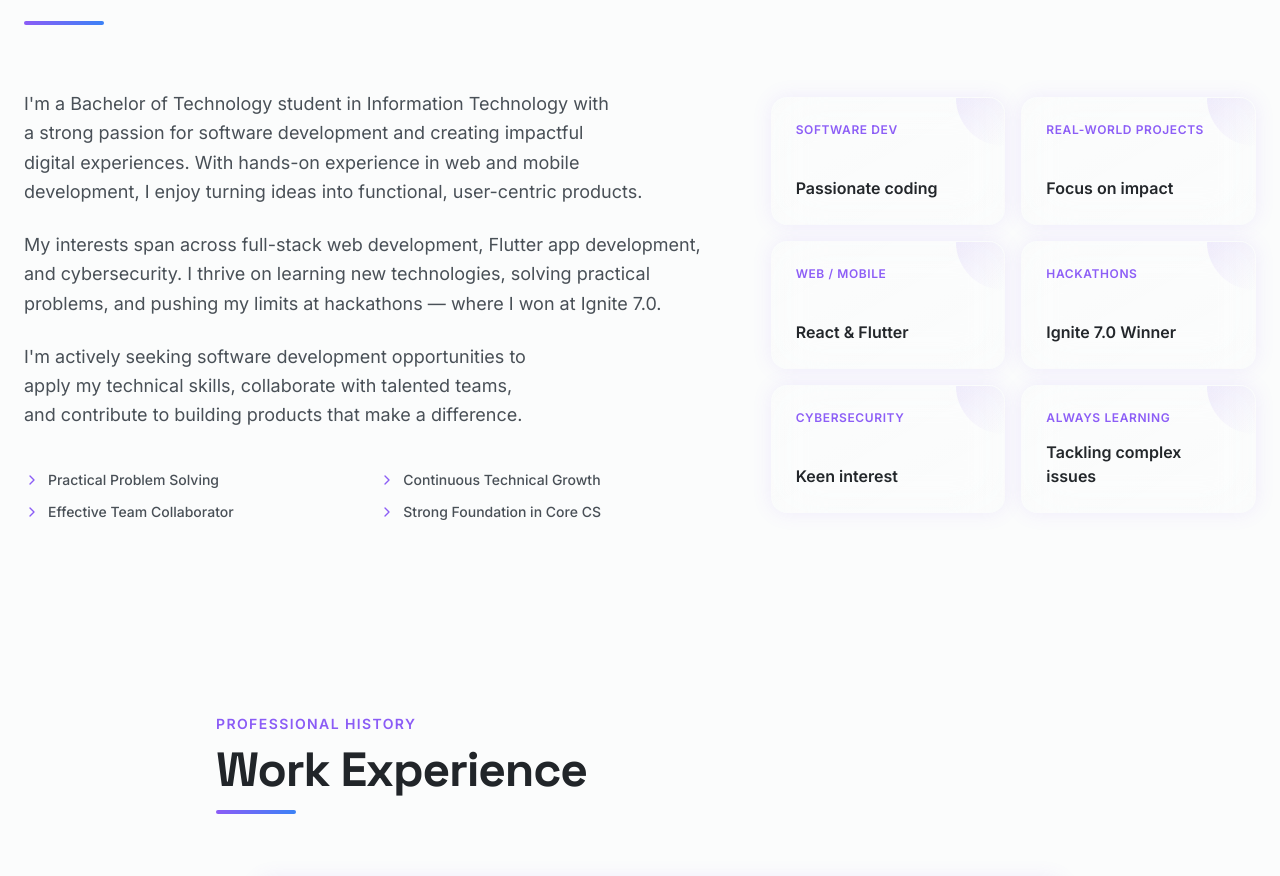
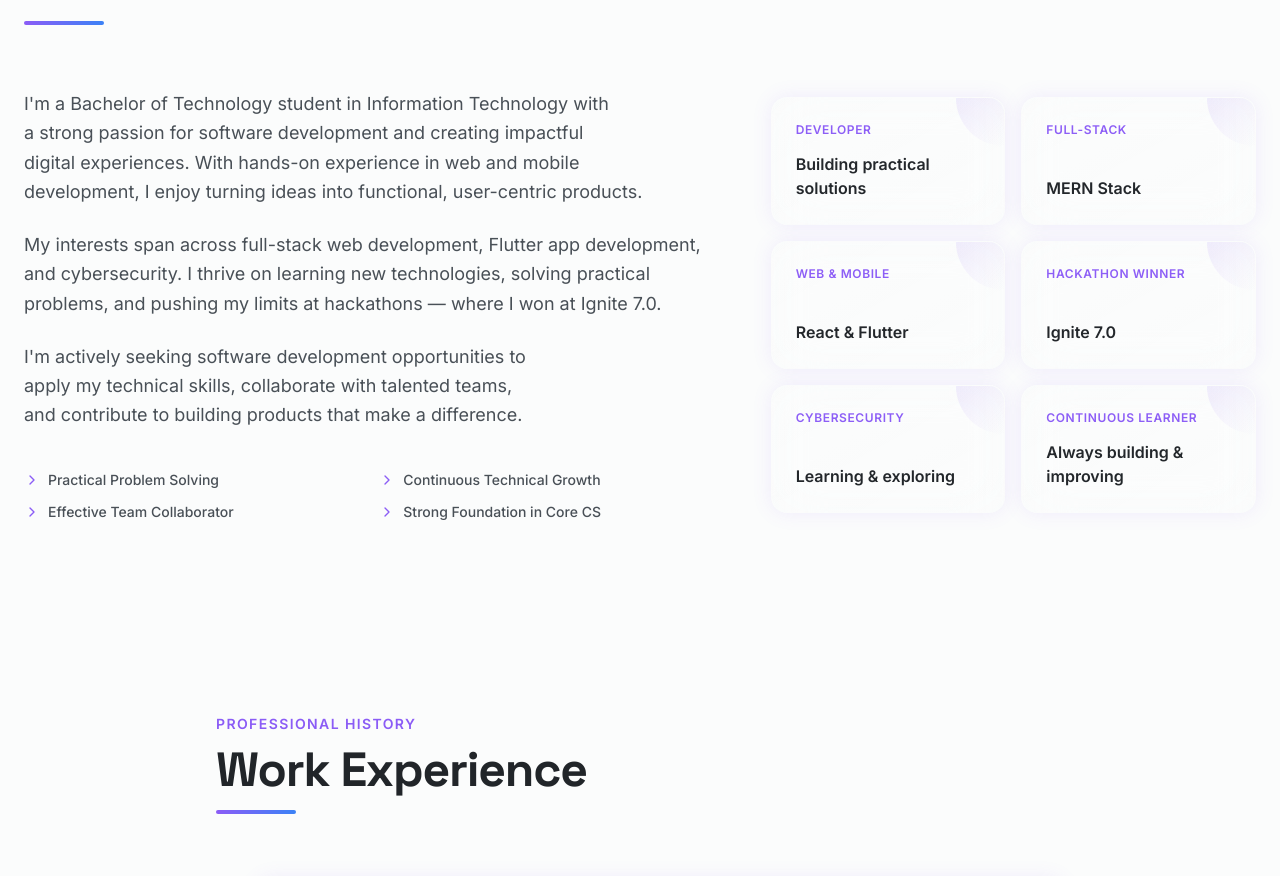
Before and after one commit to krishbhanushali1/Krish-Portfolio, a React (Vite) app: page / in a window 1280 px wide. Shown: the part 971-1847 px from the top of the page. Built offline with nearby package versions, Linux system fonts and the light colour scheme; no server answers.

Commit message:
Update highlights in About section

```diff
--- a/src/components/sections/About.jsx
+++ b/src/components/sections/About.jsx
@@ -12,12 +12,17 @@
  */
 export function About() {
   const highlights = [
-    { title: 'Software Dev', value: 'Passionate coding' },
-    { title: 'Real-world projects', value: 'Focus on impact' },
-    { title: 'Web / Mobile', value: 'React & Flutter' },
-    { title: 'Hackathons', value: 'Ignite 7.0 Winner' },
-    { title: 'Cybersecurity', value: 'Keen interest' },
-    { title: 'Always Learning', value: 'Tackling complex issues' },
+    { title: 'Developer', value: 'Building practical solutions' },
+
+    { title: 'Full-Stack', value: 'MERN Stack' },
+
+    { title: 'Web & Mobile', value: 'React & Flutter' },
+
+    { title: 'Hackathon Winner', value: 'Ignite 7.0' },
+
+    { title: 'Cybersecurity', value: 'Learning & exploring' },
+
+    { title: 'Continuous Learner', value: 'Always building & improving' },
   ];
 
   return (
```
